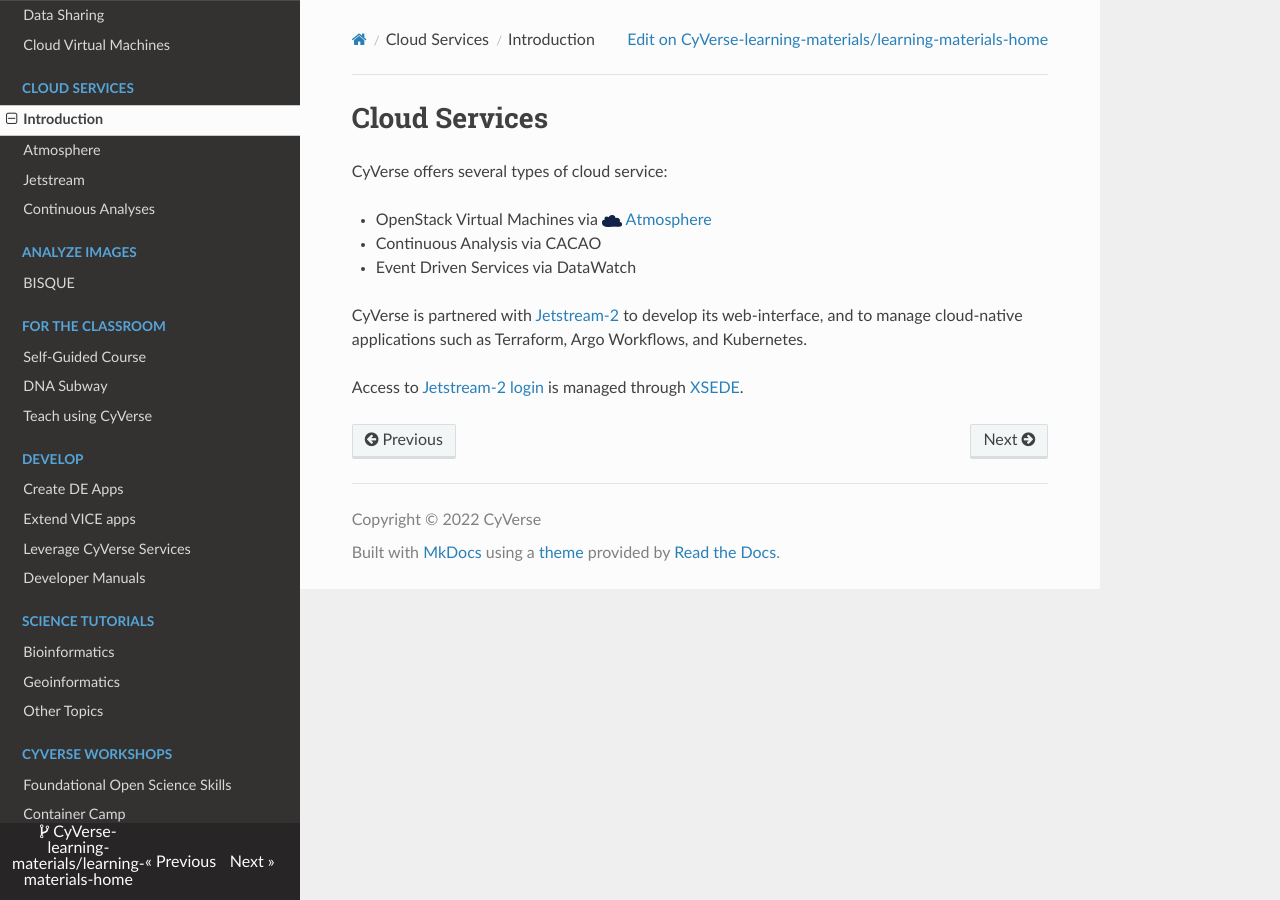
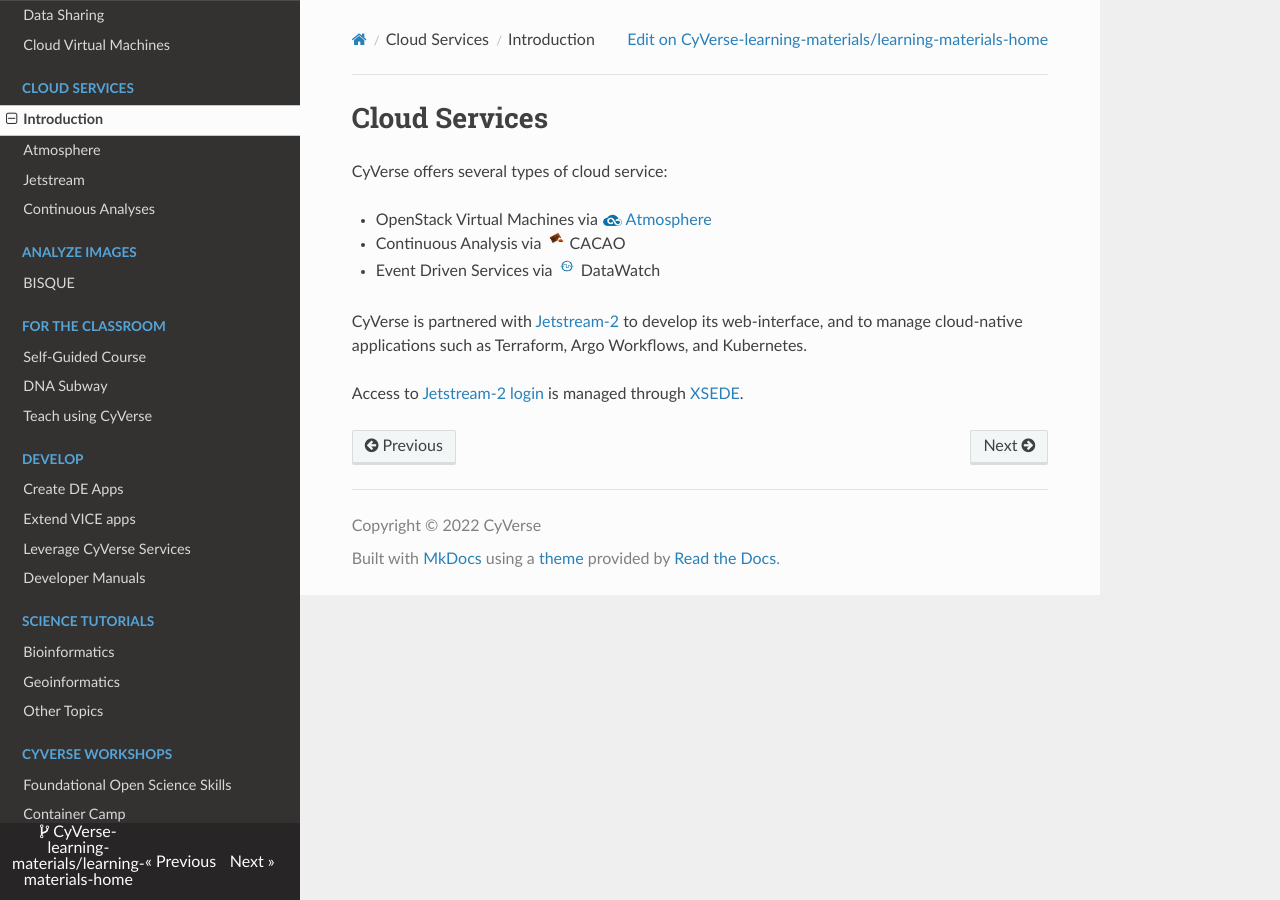
Before and after one commit to CyVerse-learning-materials/learning-materials-home, an MkDocs documentation site: the page built from docs/atmo/intro.md, in a window 1280 px wide. Built offline with MkDocs 1.6.1, drawn with Linux system fonts in a browser that asks for light colours; nearby versions of some CDN libraries; a script that is not in the unit is left out.

Commit message:
Update intro.md

```diff
--- a/docs/atmo/intro.md
+++ b/docs/atmo/intro.md
@@ -2,9 +2,9 @@
 
 CyVerse offers several types of cloud service:
 
-- OpenStack Virtual Machines via [![!](../assets/atmosphere/atmosphere-icon.png "Atmosphere"){ width="20" }](https://user.cyverse.org/services/1) [Atmosphere](https://user.cyverse.org/services/1)
-- Continuous Analysis via CACAO
-- Event Driven Services via DataWatch
+- OpenStack Virtual Machines via [![!](../assets/atmosphere/cacao-04.png "Atmosphere"){ width="20" }](https://user.cyverse.org/services/1) [Atmosphere](https://user.cyverse.org/services/1)
+- Continuous Analysis via ![](../assets/atmosphere/cacao.png){ width="20" } CACAO
+- Event Driven Services via ![](../assets/de/icons/datawatchIcon.svg){ width="20"} DataWatch
 
 CyVerse is partnered with [Jetstream-2](https://jetstream-cloud.org/) to develop its web-interface, and to manage cloud-native applications such as Terraform, Argo Workflows, and Kubernetes.
 
```
